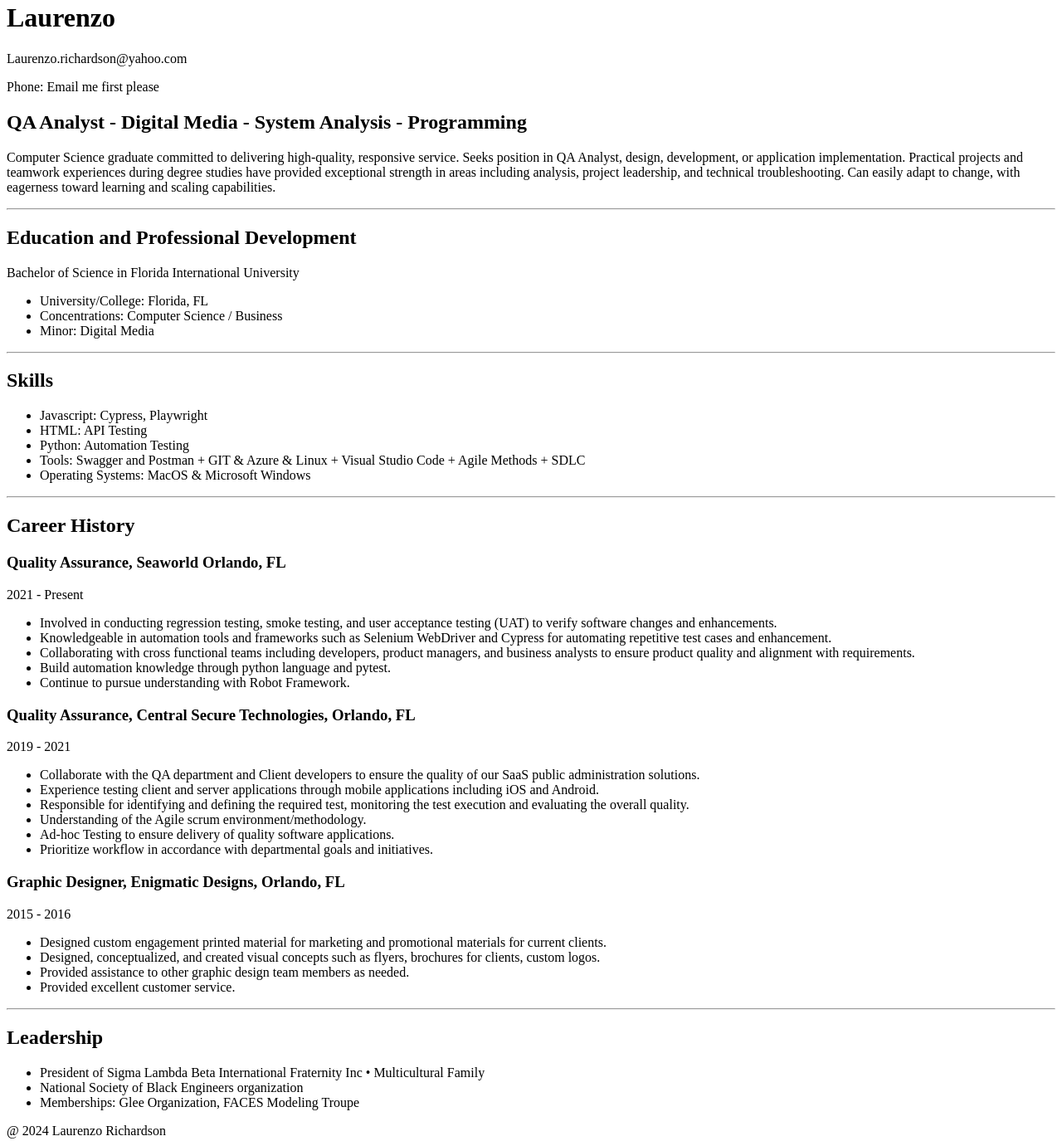
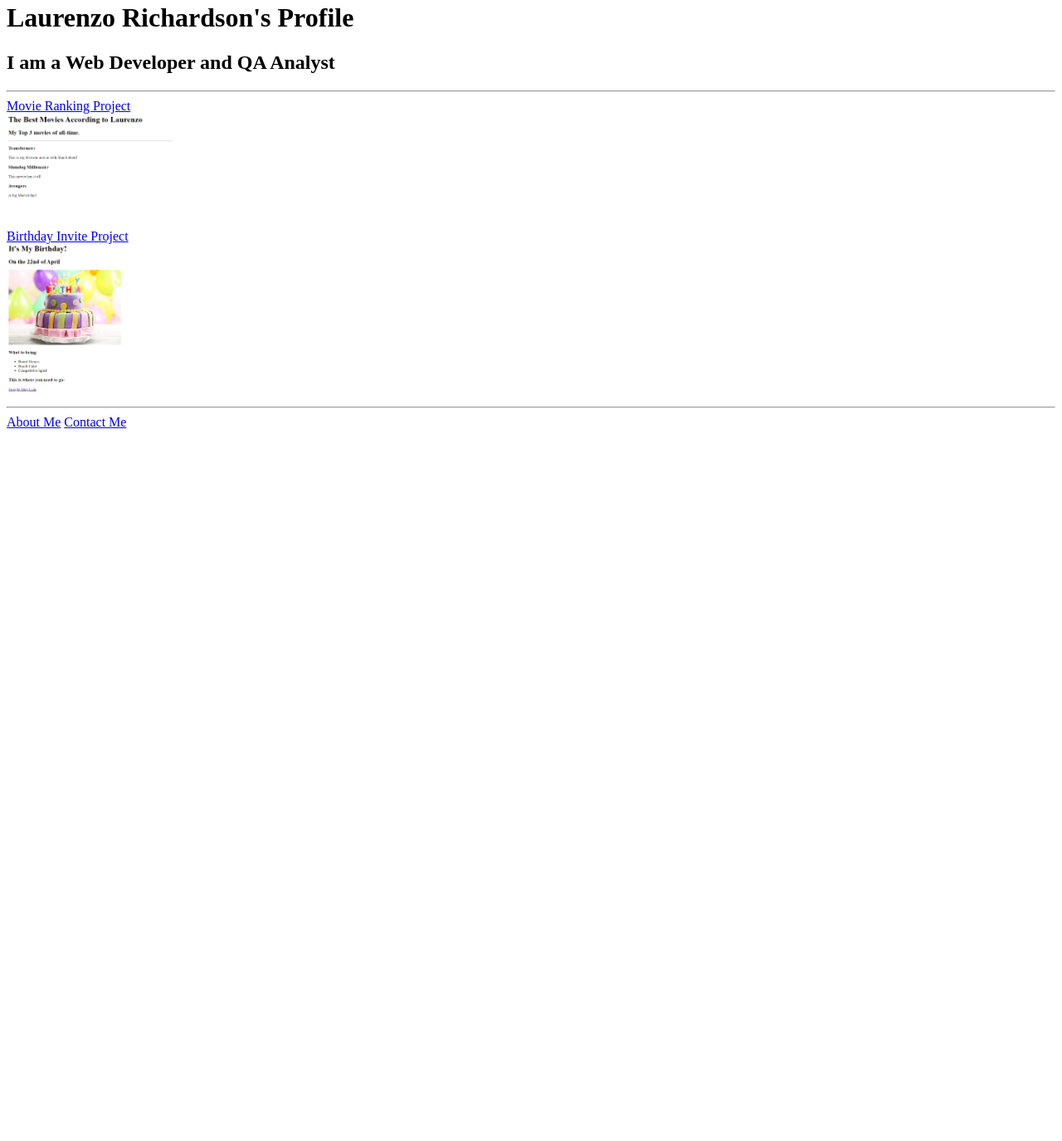
Before and after one commit to Laurenzo-Richardson/html-portfolio, a plain HTML site: page index.html in a window 1280 px wide. Shown: the part 18-1393 px from the top of the page at 83% size. After the commit the page ends 800 px from the top, so only its background shows below. Drawn offline with Linux system fonts and the light colour scheme.

Commit message:
Add files via upload

```diff
--- a/index.html
+++ b/index.html
@@ -1,85 +1,41 @@
 <!DOCTYPE html>
-<html lang="en">
+<html>
 <head>
-    <meta charset="UTF-8">
-    <meta name="viewport" content="width=device-width, initial-scale=1.0">
-    <title>Resume</title>
+    <meta lang="en">
+    <title>Laurenzo Portfolio</title>
 </head>
 <body>
-    <div>
-        <h1>Laurenzo</h1>
-        <p>Laurenzo.richardson@yahoo.com</p>
-        <p>Phone: Email me first please</p>
+<h1>Laurenzo Richardson's Profile</h1>
+<h2>I am a Web Developer and QA Analyst</h2>
+<hr />
+<a href="./public/movie-ranking.html">Movie Ranking Project</a>
+<br/>
+<img src="./assets/images/Movies.PNG" width="200" />
 
-        <h2>QA Analyst - Digital Media - System Analysis - Programming</h2>
-        <p>Computer Science graduate committed to delivering high-quality, responsive service. Seeks position in QA Analyst, design, development, or application implementation. Practical projects and teamwork experiences during degree studies have provided exceptional strength in areas including analysis, project leadership, and technical troubleshooting. Can easily adapt to change, with eagerness toward learning and scaling capabilities.</p>
-    </div>
-    <hr/>
+<br/>
+<a href="./public/birthday-invite.html">Birthday Invite Project</a>
+<br/>
+<img src="./assets/images/Birthday.PNG" width="200"/>
 
-    <div>
-        <h2>Education and Professional Development</h2>
-        <p>Bachelor of Science in Florida International University</p>
-        <ul>
-            <li>University/College: Florida, FL</li>
-            <li>Concentrations: Computer Science / Business</li>
-            <li>Minor: Digital Media</li>
-        </ul>
-    </div>
+<hr />
 
-    <div>
-        <hr/>
-        <h2>Skills</h2>
-        <ul>
-            <li><span>Javascript:</span> Cypress, Playwright</li>
-            <li><span>HTML:</span> API Testing</li>
-            <li><span>Python:</span> Automation Testing</li>
-            <li><span>Tools:</span> Swagger and Postman + GIT & Azure & Linux + Visual Studio Code + Agile Methods + SDLC</li>
-            <li><span>Operating Systems:</span> MacOS & Microsoft Windows</li>
-        </ul>
-    </div>
-    <hr/>
+<a href="./public/about.html">About Me</a>
+<a href="./public/contact.html">Contact Me</a>
 
-    <div>
-        <h2>Career History</h2>
-        <h3>Quality Assurance, Seaworld Orlando, FL</h3>
-        <p>2021 - Present</p>
-        <ul>
-            <li>Involved in conducting regression testing, smoke testing, and user acceptance testing (UAT) to verify software changes and enhancements.</li>
-            <li>Knowledgeable in automation tools and frameworks such as Selenium WebDriver and Cypress for automating repetitive test cases and enhancement.</li>
-            <li>Collaborating with cross functional teams including developers, product managers, and business analysts to ensure product quality and alignment with requirements.</li>
-            <li>Build automation knowledge through python language and pytest.</li>
-            <li>Continue to pursue understanding with Robot Framework.</li>
-        </ul>
-        <h3>Quality Assurance, Central Secure Technologies, Orlando, FL</h3>
-        <p>2019 - 2021</p>
-        <ul>
-            <li>Collaborate with the QA department and Client developers to ensure the quality of our SaaS public administration solutions.</li>
-            <li>Experience testing client and server applications through mobile applications including iOS and Android.</li>
-            <li>Responsible for identifying and defining the required test, monitoring the test execution and evaluating the overall quality.</li>
-            <li>Understanding of the Agile scrum environment/methodology.</li>
-            <li>Ad-hoc Testing to ensure delivery of quality software applications.</li>
-            <li>Prioritize workflow in accordance with departmental goals and initiatives.</li>
-        </ul>
-        <h3>Graphic Designer, Enigmatic Designs, Orlando, FL</h3>
-        <p>2015 - 2016</p>
-        <ul>
-            <li>Designed custom engagement printed material for marketing and promotional materials for current clients.</li>
-            <li>Designed, conceptualized, and created visual concepts such as flyers, brochures for clients, custom logos.</li>
-            <li>Provided assistance to other graphic design team members as needed.</li>
-            <li>Provided excellent customer service.</li>
-        </ul>
-    </div>
-
-    <div>
-        <hr/>
-        <h2>Leadership</h2>
-        <ul>
-            <li>President of Sigma Lambda Beta International Fraternity Inc • Multicultural Family</li>
-            <li>National Society of Black Engineers organization </li>
-            <li>Memberships: Glee Organization, FACES Modeling Troupe</li>
-        </ul>
-    </div>
-
-    <footer>@ 2024 Laurenzo Richardson</footer>
 </body>
 </html>
+<!-- TODO 1: Create the HTML Boilerplate -->
+
+<!-- TODO 2: Add Your previous projects' HTML into the public folder -->
+
+<!-- TODO 3: Take screenshots of your project previews and add the images to the images folder -->
+
+<!-- TODO 4: Add titles/subtitles etc. -->
+
+<!-- TODO 5: Add a link to the project pages -->
+
+<!-- TODO 6: Add images to show the project previews
+HINT for TODO 6: You can use the height attribute set to 200 to make the image smaller:
+https://developer.mozilla.org/en-US/docs/Web/HTML/Element/img#attr-height -->
+
+<!-- TODO 7: Add the Contact Me and About Me page links -->
```
